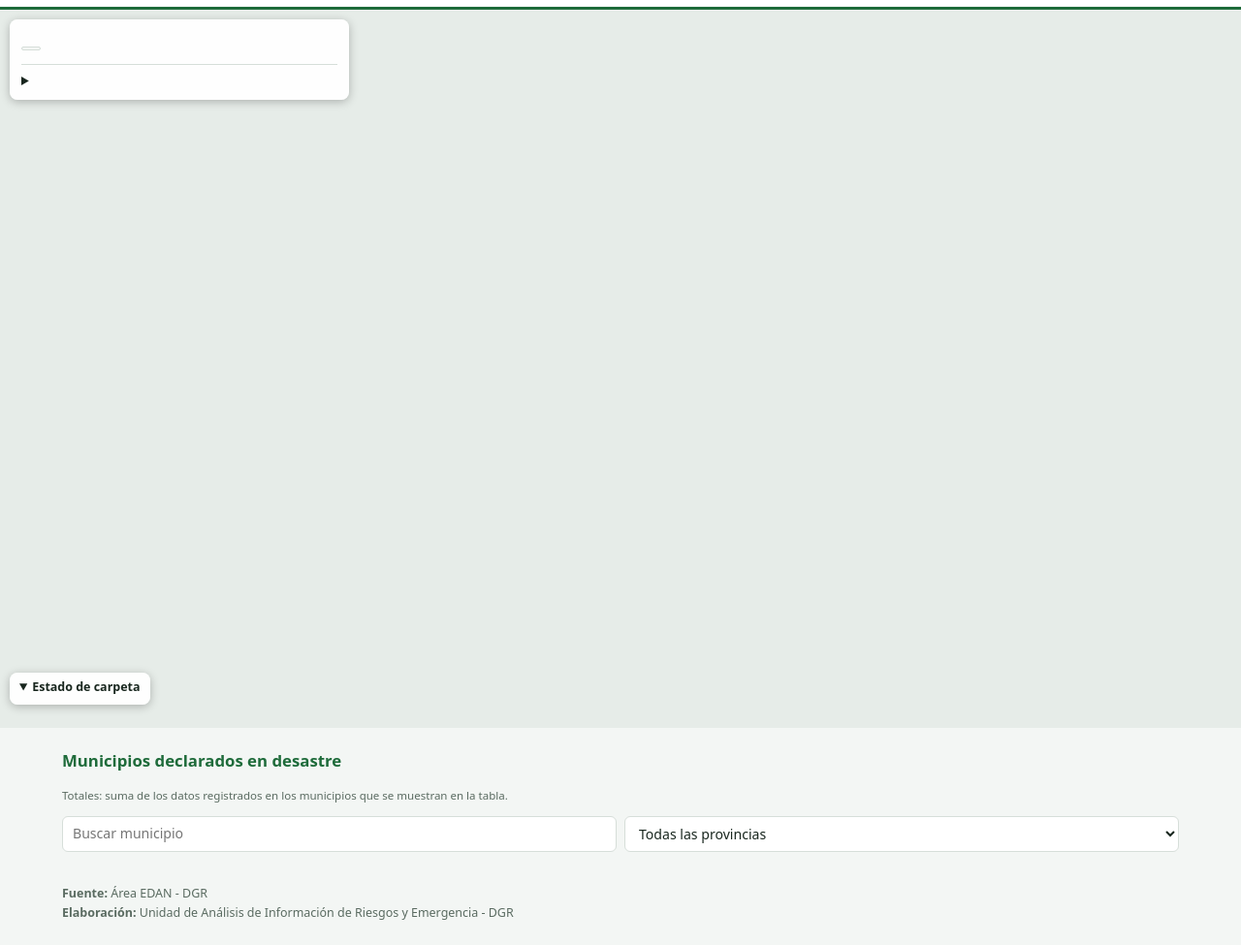
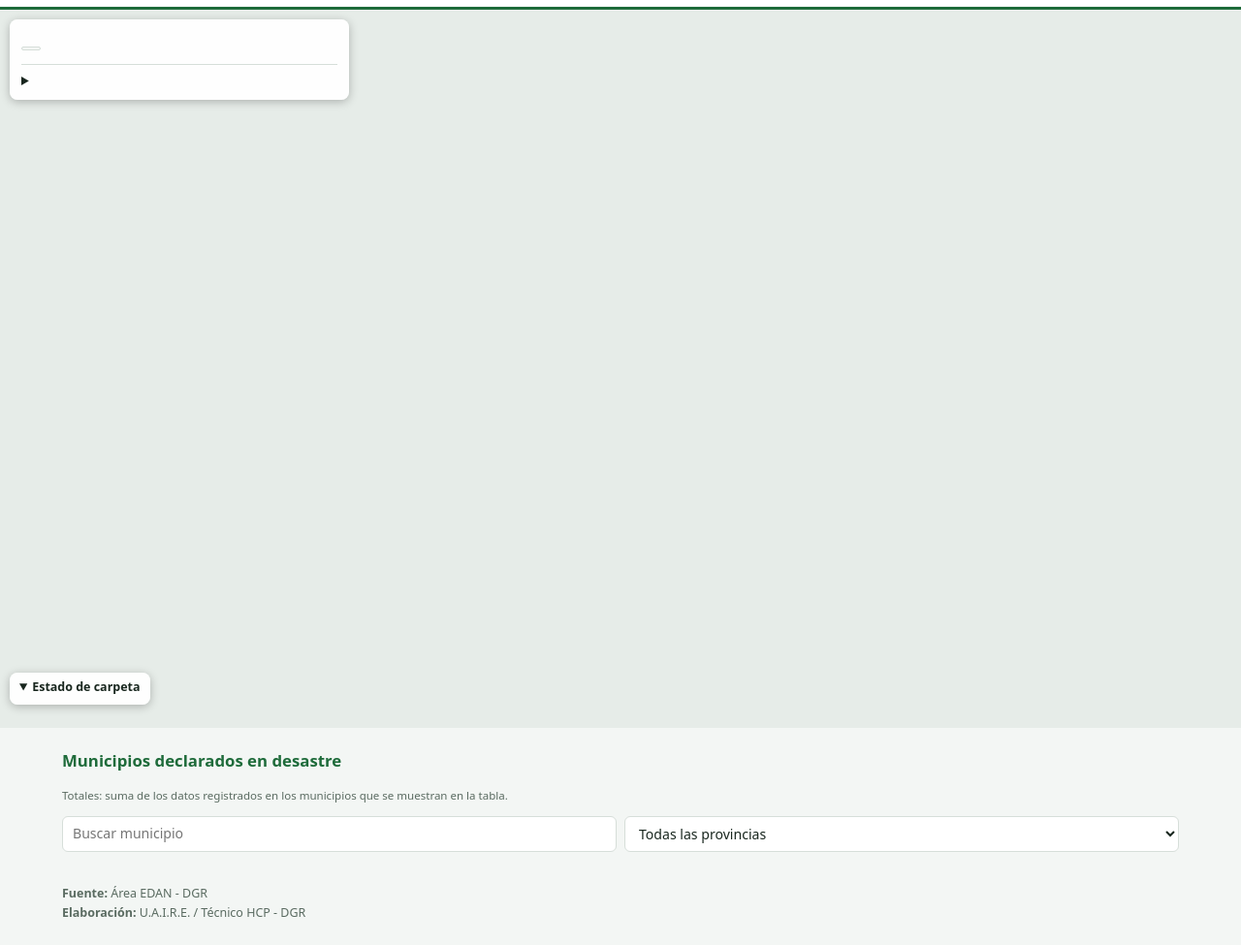
Before and after one commit to SDSC-DGR/mapa-estado-carpetas, a plain HTML site: page index.html in a window 1280 px wide. Shown: the part 46-1021 px from the top of the page at 97% size. Drawn offline with nearby package versions, Linux system fonts and the light colour scheme; a script that the page names is missing; files whose address does not match are found by name.

Commit message:
Update index.html

```diff
--- a/index.html
+++ b/index.html
@@ -95,7 +95,7 @@ footer p{margin:2px 0}
 
 <footer>
   <p><b>Fuente:</b> Área EDAN - DGR</p>
-  <p><b>Elaboración:</b> Unidad de Análisis de Información de Riesgos y Emergencia - DGR</p>
+  <p><b>Elaboración:</b> U.A.I.R.E. / Técnico HCP - DGR</p>
 </footer>
 
 <script src="https://cdnjs.cloudflare.com/ajax/libs/leaflet/1.9.4/leaflet.min.js"></script>
```
